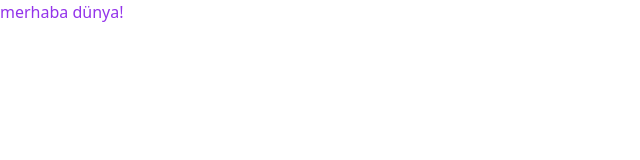
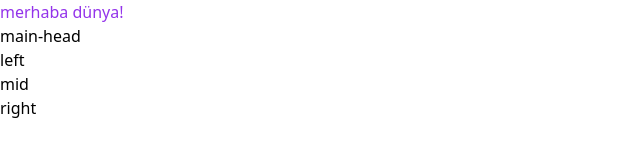
Before and after one commit to burakkck/team-2-tailwindcss-ui-sunumdetayi, a website: page src/index.html in a window 1280 px wide. Shown: the whole page, without its empty margins (0-640 px from the left). Drawn offline with nearby package versions, Linux system fonts and the light colour scheme.

Commit message:
page share out

```diff
--- a/src/index.html
+++ b/src/index.html
@@ -9,18 +9,22 @@
     <script>
         $(function(){
           $("#header").load("header.html");
+          $("#main-head").load("main-head.html");
+          $("#left").load("left.html");
+          $("#mid").load("mid.html");
+          $("#right").load("right.html");
         });
     </script>
 </head>
 
 <body>
-    <div id="header"></div>
+    <div id="header"></div> <!-- burak -->
     <div id="main">
-        <div id="main-head"></div>
+        <div id="main-head"></div> <!--ilhan -->
         <div id="main-content">
-            <div id="left"></div>
-            <div id="mid"></div>
-            <div id="right"></div>
+            <div id="left"></div> <!--burak-->
+            <div id="mid"></div> <!--ilhan-->
+            <div id="right"></div> <!-- burak -->
         </div>
     </div>
     <div></div>
--- /dev/null
+++ b/src/left.html
@@ -0,0 +1 @@
+<p>left</p>
--- /dev/null
+++ b/src/main-head.html
@@ -0,0 +1 @@
+<p>main-head</p>
--- /dev/null
+++ b/src/mid.html
@@ -0,0 +1 @@
+<p>mid</p>
--- /dev/null
+++ b/src/right.html
@@ -0,0 +1 @@
+<p>right</p>
```
